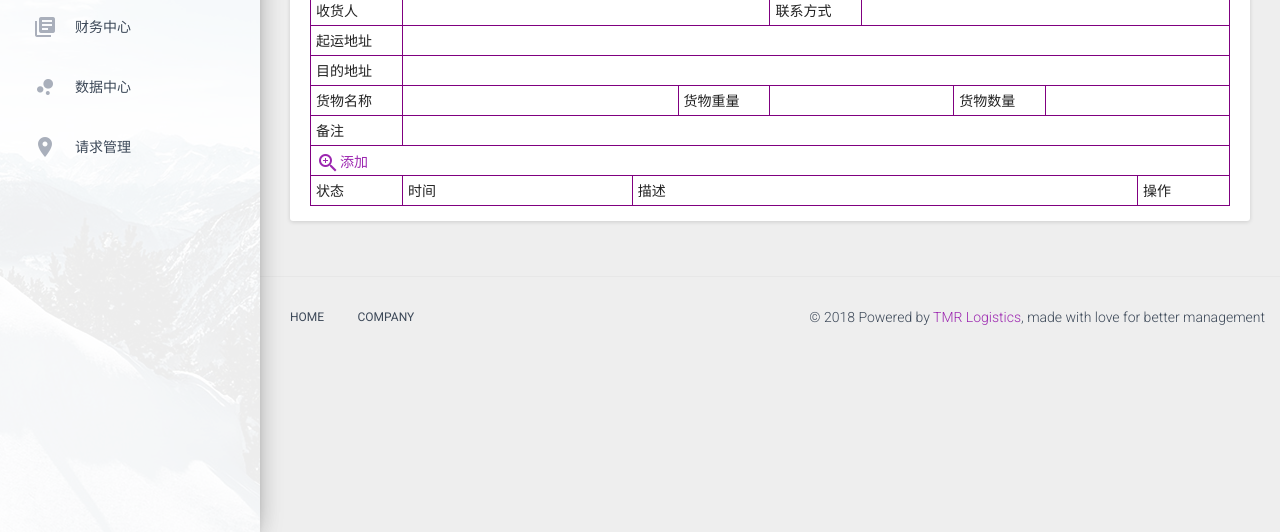
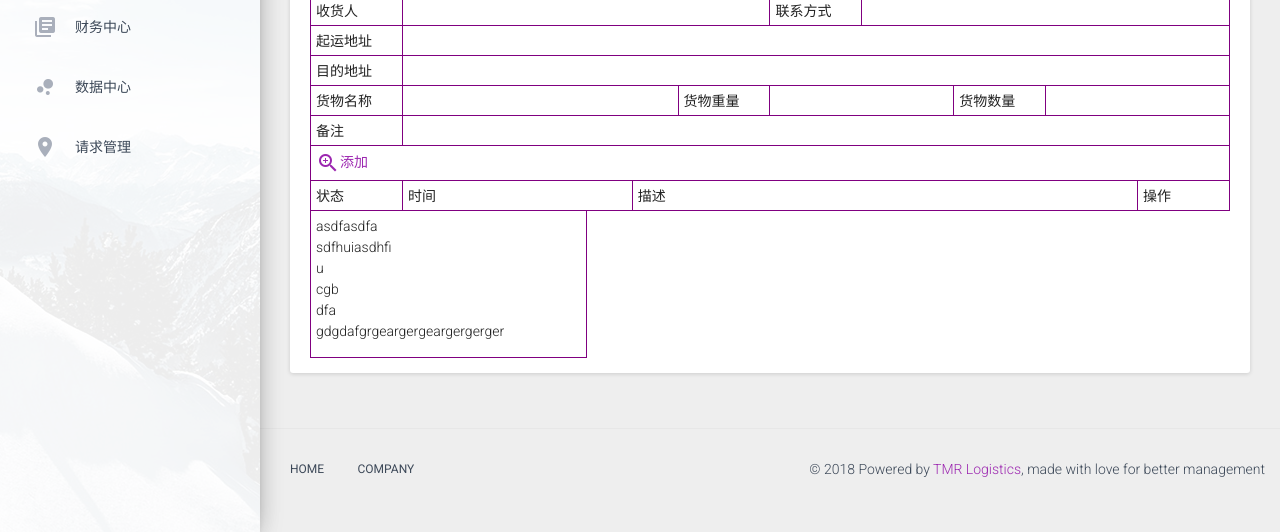
Before and after one commit to Raaaaaaat/Logistic-Order-Management-System, a Django app: template order_management/templates/order/detail.html in a window 1280 px wide. Shown: the part 268-800 px from the top of the page. Run offline with Django 3.2, Linux system fonts and the light colour scheme; the template is opened without the code that fills it, so the values that code supplies are empty; some libraries are stand-ins or nearby versions.

Commit message:
2 9 start

```diff
--- a/order_management/templates/order/detail.html
+++ b/order_management/templates/order/detail.html
@@ -71,7 +71,7 @@
                                 <div class="td_div" style="width:20%">{{ cargo_quantity }}</div>
                                 <div class="td_div" style="width:10%">备注</div>
                                 <div class="td_div" style="width:90%">{{ note }}</div>
-                                <div class="td_div" style="width:100%">
+                                <div class="td_div" style="width:100%;height:auto">
                                     <a id="add_log_info" ><i class="material-icons">zoom_in</i>添加</a>
                                 </div>
                                 <div class="td_div" style="width:10%">状态</div>
@@ -81,6 +81,11 @@
                                 <div id = "log_info">
 
 
+                                </div>
+                                <div class="td_div" style="width:30%;word-wrap:break-word; height:auto">
+                                    <p>
+                                        asdfasdfa<br>sdfhuiasdhfi<br>u<br>cgb<br>dfa<br>gdgdafgrgeargergeargergerger
+                                    </p>
                                 </div>
                             </div>
                         </div>
```
